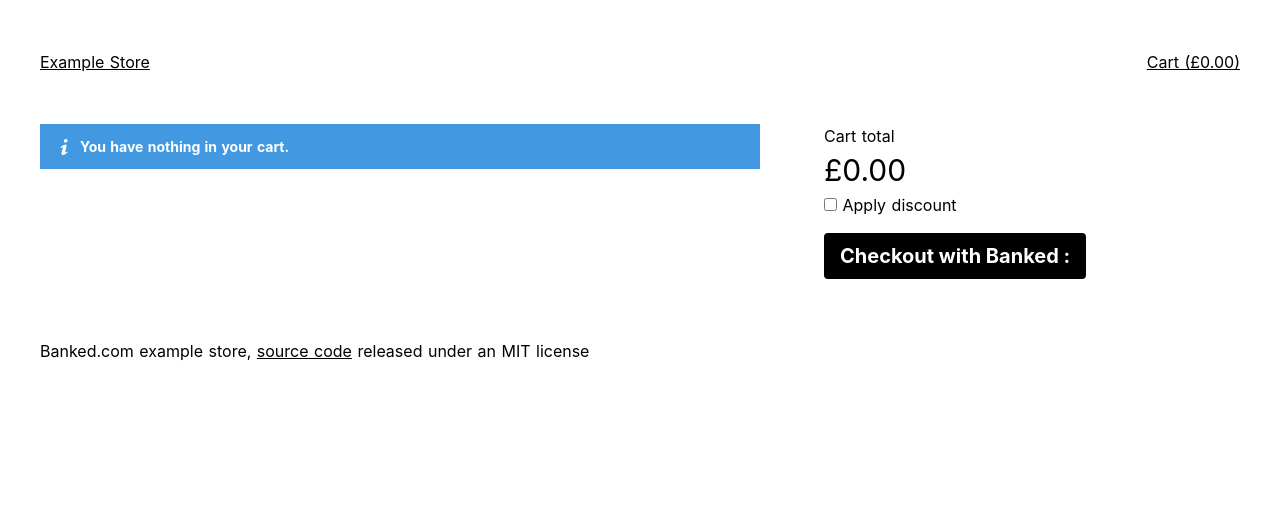
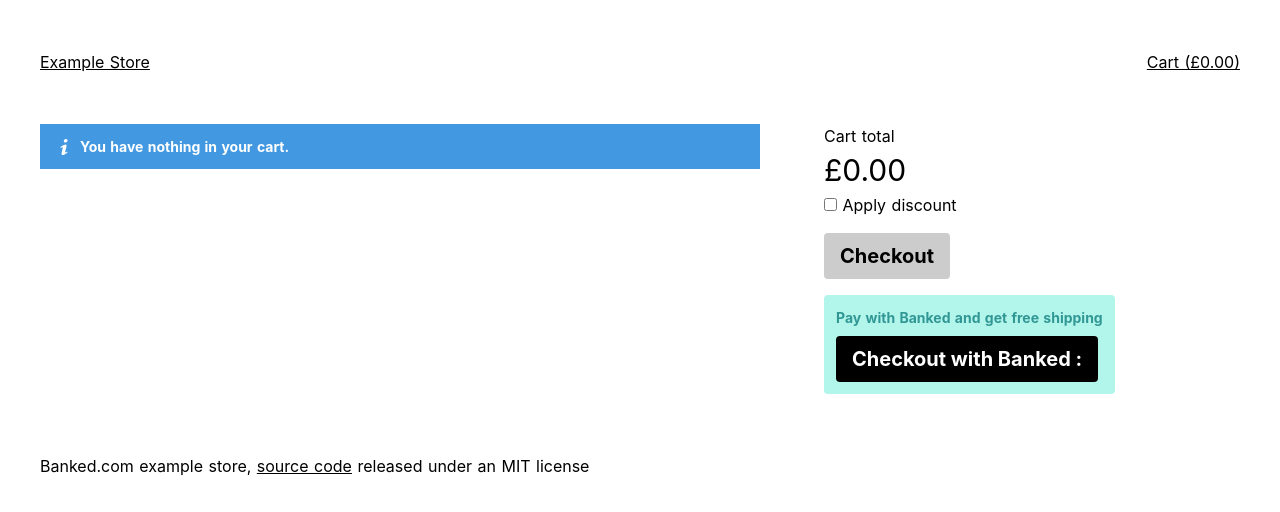
Before and after one commit to banked/example-store, a Nuxt app: page /cart in a window 1280 px wide. Shown: the top 512 px of the page. Built offline with nearby package versions, Linux system fonts and the light colour scheme.

Commit message:
Add fake CC check-out button/more banked button stylin’

```diff
--- a/pages/cart/index.vue
+++ b/pages/cart/index.vue
@@ -23,9 +23,15 @@
         <p>
           <input v-model="discountApplied" type="checkbox" name="discount" class="discount"> Apply discount
         </p>
-        <button class="btn btn-banked mt-4" @click="checkout(cart, $event)">
-          Checkout with Banked :
+        <button class="btn btn-cc mt-4">
+          Checkout
         </button>
+        <div class="p-3 mt-4 bg-teal-200 rounded inline-block">
+          <span class="text-sm block text-center text-teal-600 font-bold">Pay with Banked and get free shipping</span>
+          <button class="btn btn-banked mt-2" @click="checkout(cart, $event)">
+            Checkout with Banked :
+          </button>
+        </div>
       </div>
     </div>
   </div>
@@ -116,6 +122,11 @@ export default {
   @apply text-white text-xl;
   background: #000;
 }
+.btn-cc {
+  @apply text-xl;
+  background: #ccc;
+  display: block
+}
 .btn-banked:hover {
   background: #2d2d2d;
 }
```
Also changed, not shown: 1 other file (tests, documents, lock files or other folders).
